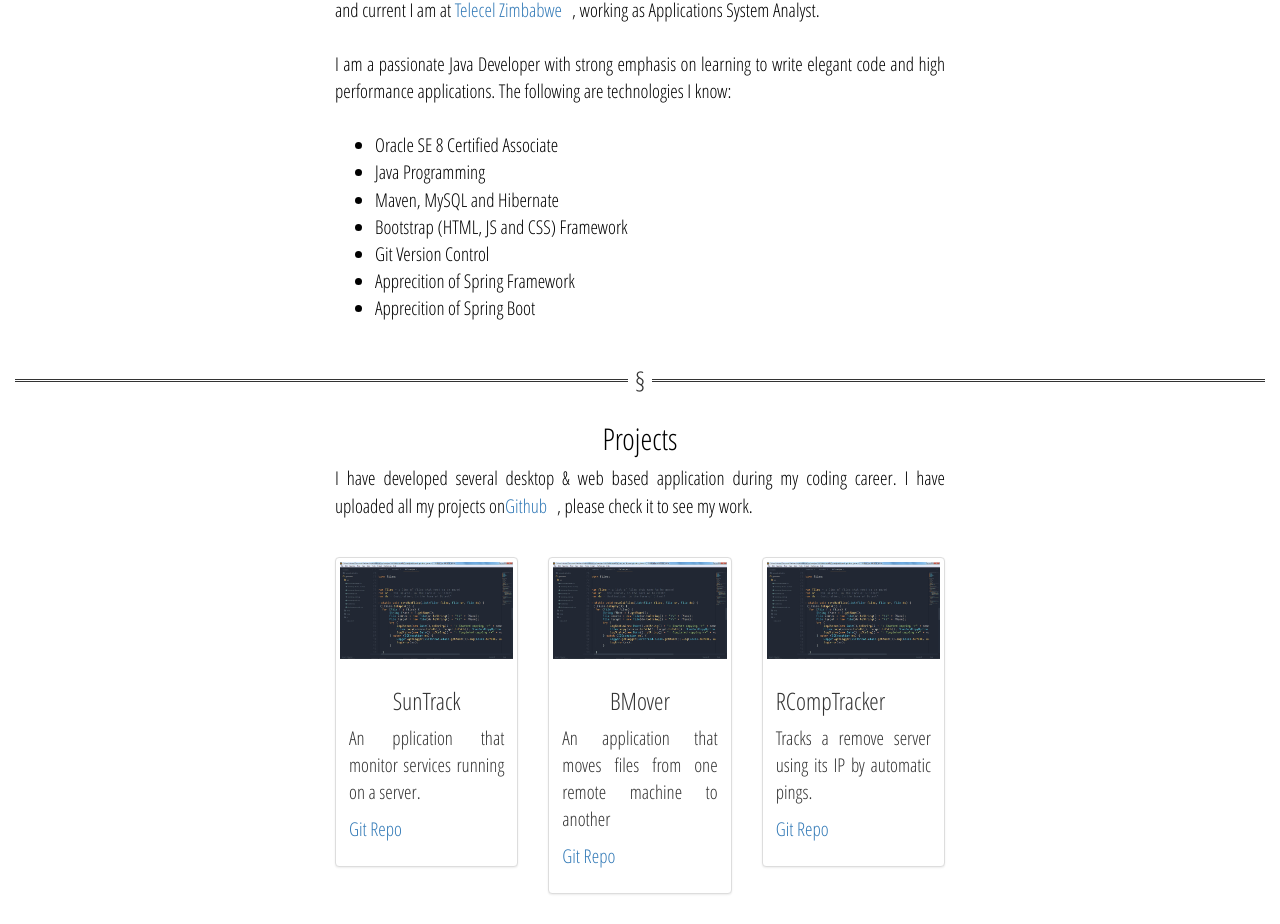
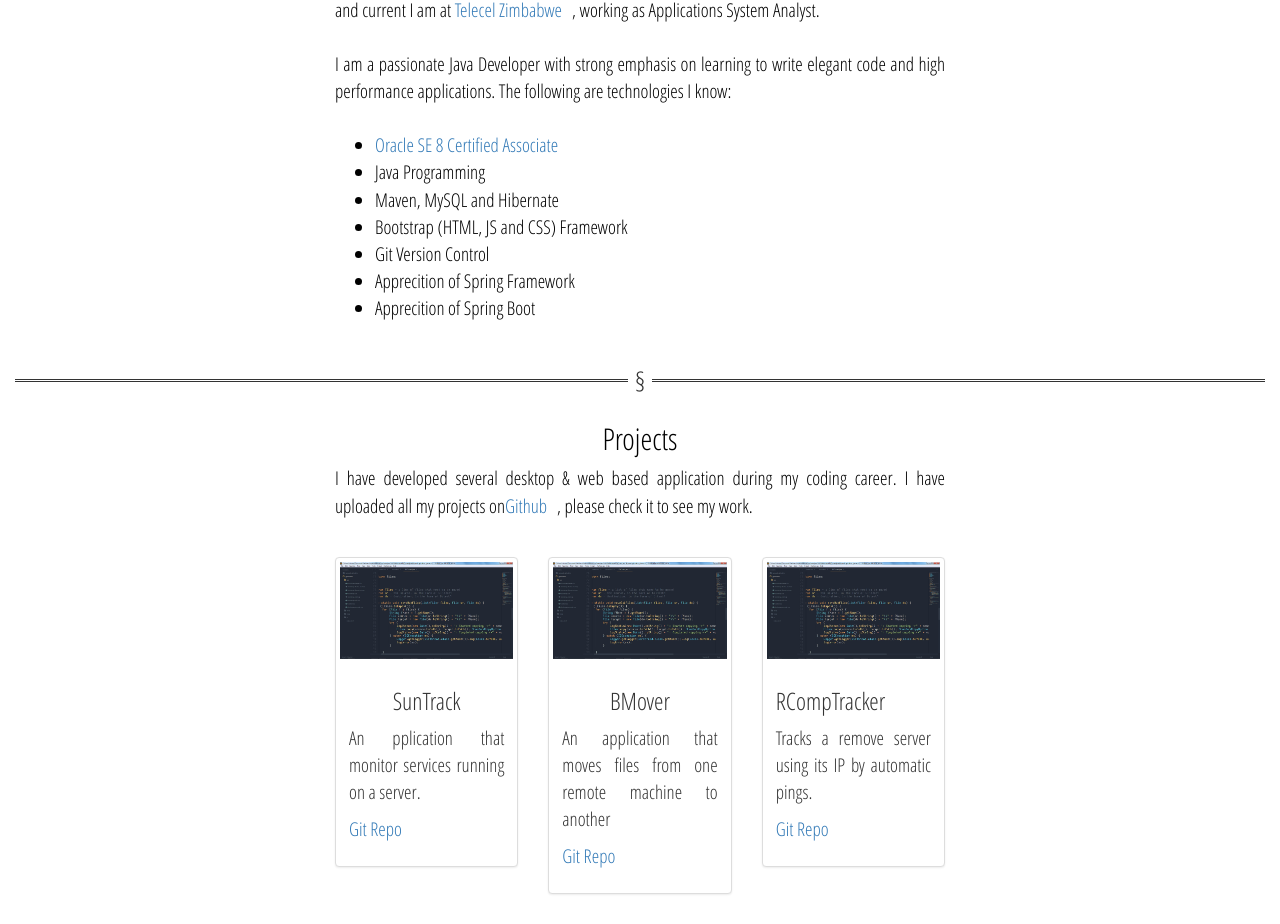
Before and after one commit to chiraranw/chiraranw.github.io, a plain HTML site: page index.html in a window 1280 px wide. Shown: the part 1068-1992 px from the top of the page. Drawn offline with Linux system fonts and the light colour scheme.

Commit message:
Adding OCA Link

```diff
--- a/index.html
+++ b/index.html
@@ -83,7 +83,8 @@
             <br><br>I am a passionate Java Developer with strong emphasis on learning to write elegant code and high performance applications. The following are technologies I know:
              <br><br>
             <ul>
-              <li>Oracle SE 8 Certified Associate</li>
+
+              <li><a href="https://www.youracclaim.com/badges/84bd1844-c23a-4744-b423-f0be0b25a68e/public_url">Oracle SE 8 Certified Associate</a></li>
               <li>Java Programming</li>
               <li>Maven, MySQL and Hibernate</li>
               <li>Bootstrap (HTML, JS and CSS) Framework</li>
```
